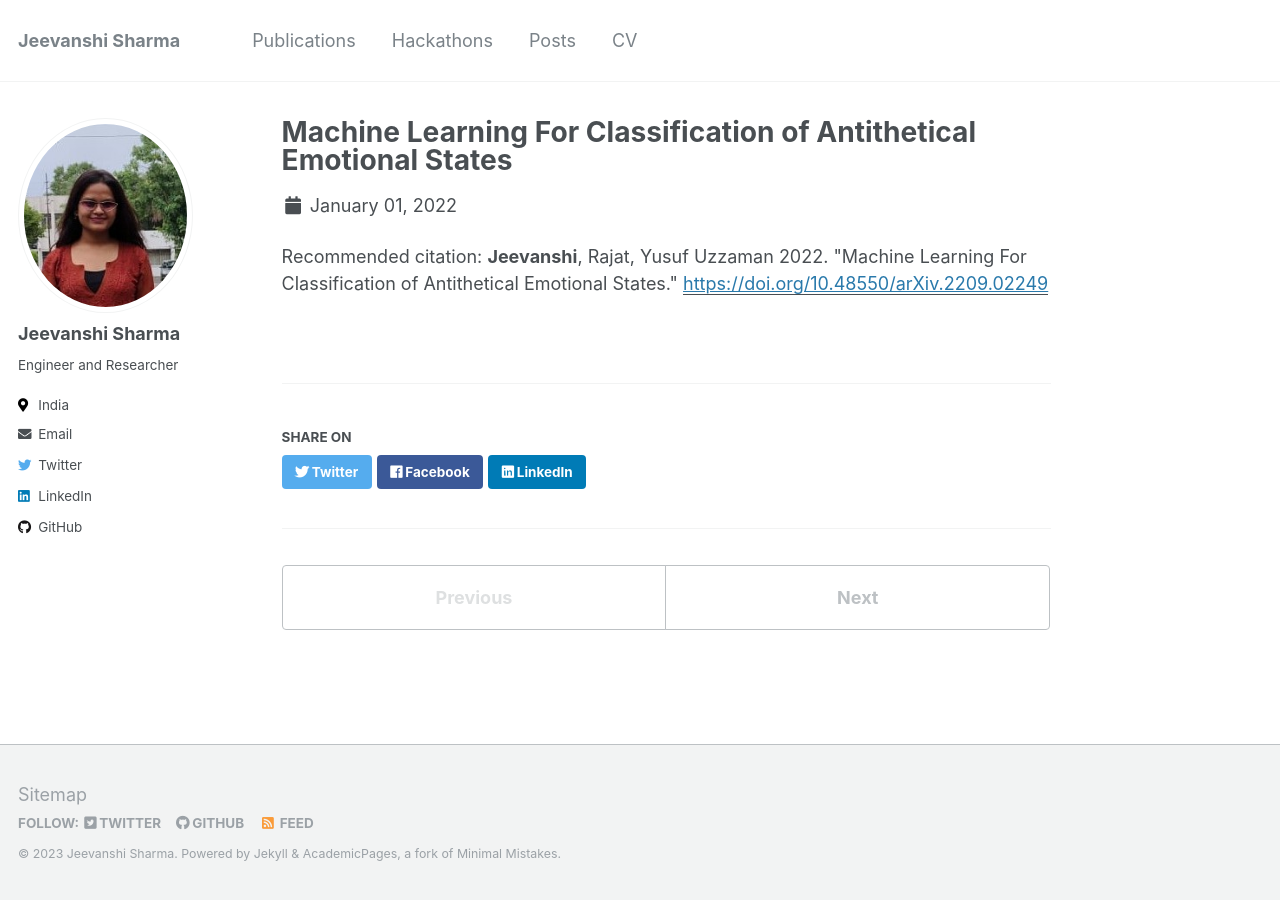
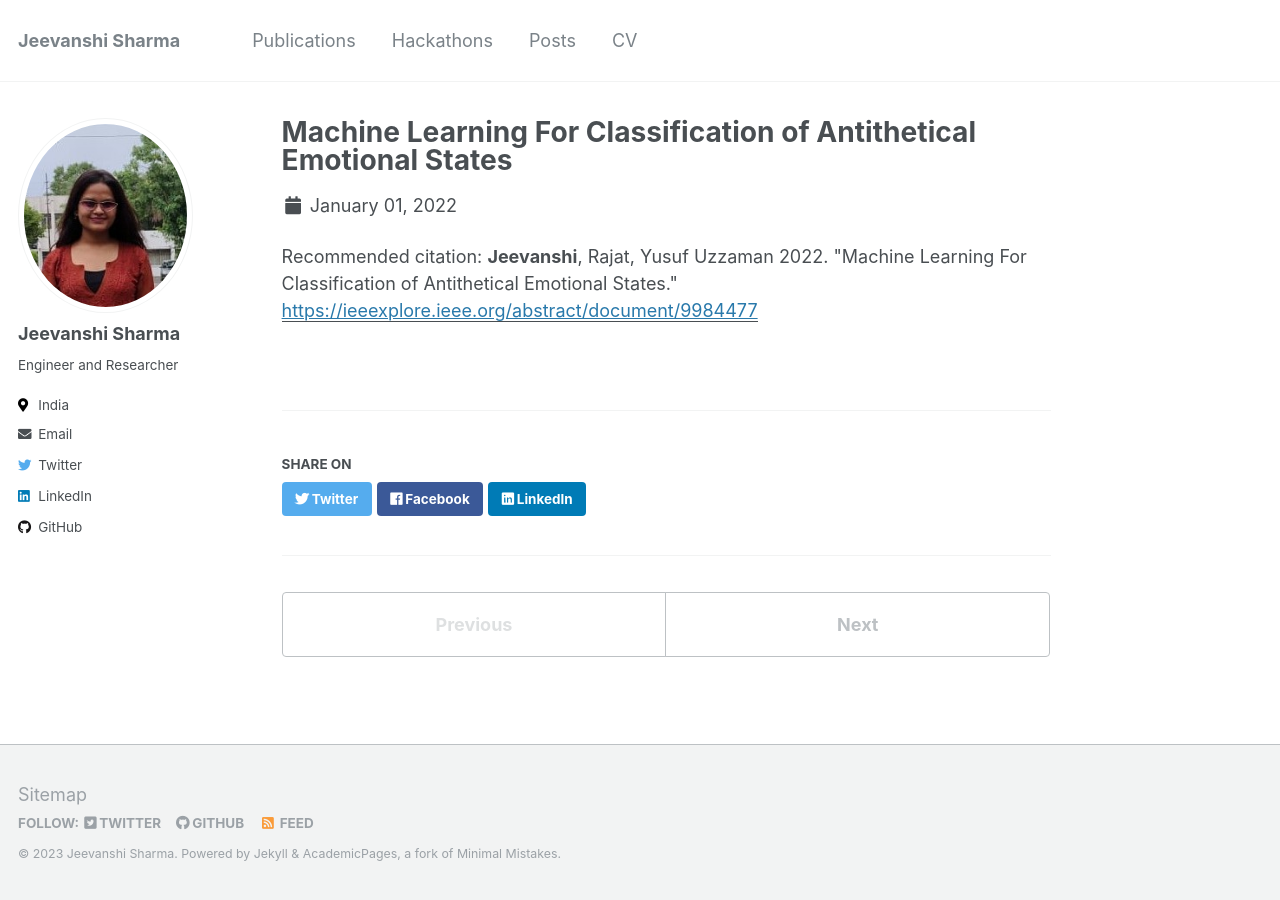
Before and after one commit to Femme-js/Femme-js.github.io, a Jekyll site: the page built from _publications/2022-EEG.md, in a window 1280 px wide. Built offline with Jekyll 4.4.1, drawn with Linux system fonts in a browser that asks for light colours; part of the change alters nothing that is shown.

Commit message:
Update 2022-EEG.md

```diff
--- a/_publications/2022-EEG.md
+++ b/_publications/2022-EEG.md
@@ -4,7 +4,7 @@ collection: publications
 permalink: /publication/2022-Tabnet-EEG
 date: 2022-01-01
 venue:
-paperurl: https://doi.org/10.48550/arXiv.2209.02249
+paperurl: https://ieeexplore.ieee.org/abstract/document/9984477
 link:
 citation: '<b>Jeevanshi</b>, Rajat, Yusuf Uzzaman 2022. &quot;Machine Learning For Classification of Antithetical Emotional States.&quot; <i></i>'
 ---
```
